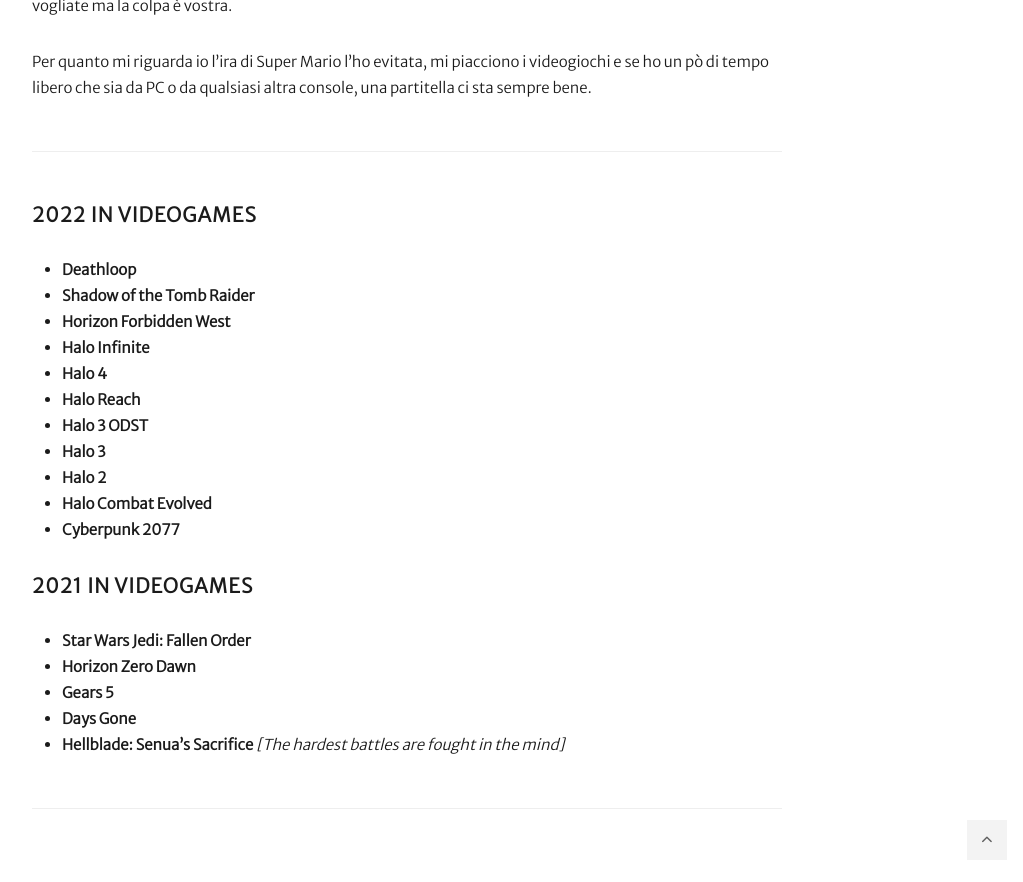
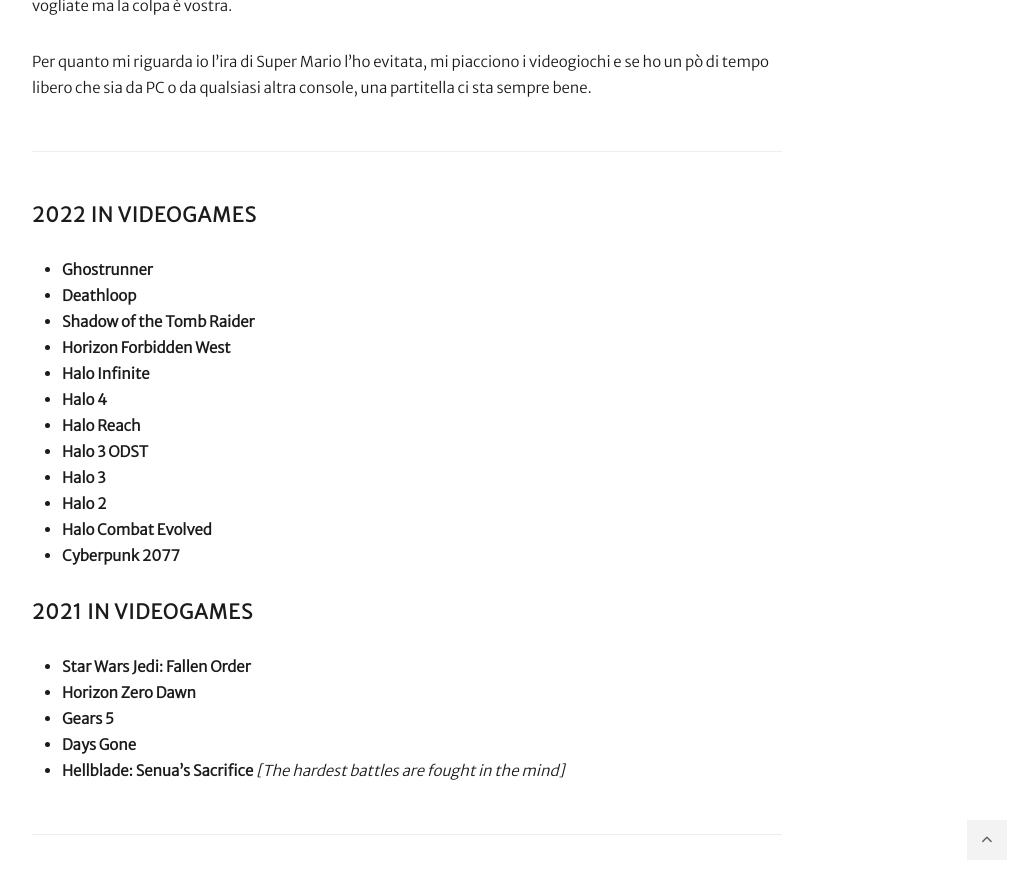
Before and after one commit to carlofinocchiaro/carlofinocchiaro.github.io, a Jekyll site: the page built from _pages/atAGlancePage/gaming.md, in a window 1280 px wide and 900 px high, scrolled down 955 px. Shown: the top 882 px of the window, without its empty margins (233-1256 px from the left). Built offline with Jekyll 4.4.1, drawn with Linux system fonts in a browser that asks for light colours; nearby versions of some CDN libraries; emoji names are drawn with the system emoji font.

Commit message:
Update Gem, Videogame and Photos

```diff
--- a/_pages/atAGlancePage/gaming.md
+++ b/_pages/atAGlancePage/gaming.md
@@ -14,6 +14,7 @@
 
 ***
 #### 2022 in videogames
+* **Ghostrunner**
 * **Deathloop**
 * **Shadow of the Tomb Raider**
 * **Horizon Forbidden West**
```
Also changed, not shown: Gemfile.lock, images/PhotoCarousel/foto001.jpg, images/PhotoCarousel/foto002.jpg, images/PhotoCarousel/foto003.jpg, images/PhotoCarousel/foto004.jpg, images/PhotoCarousel/foto005.jpg (added).
